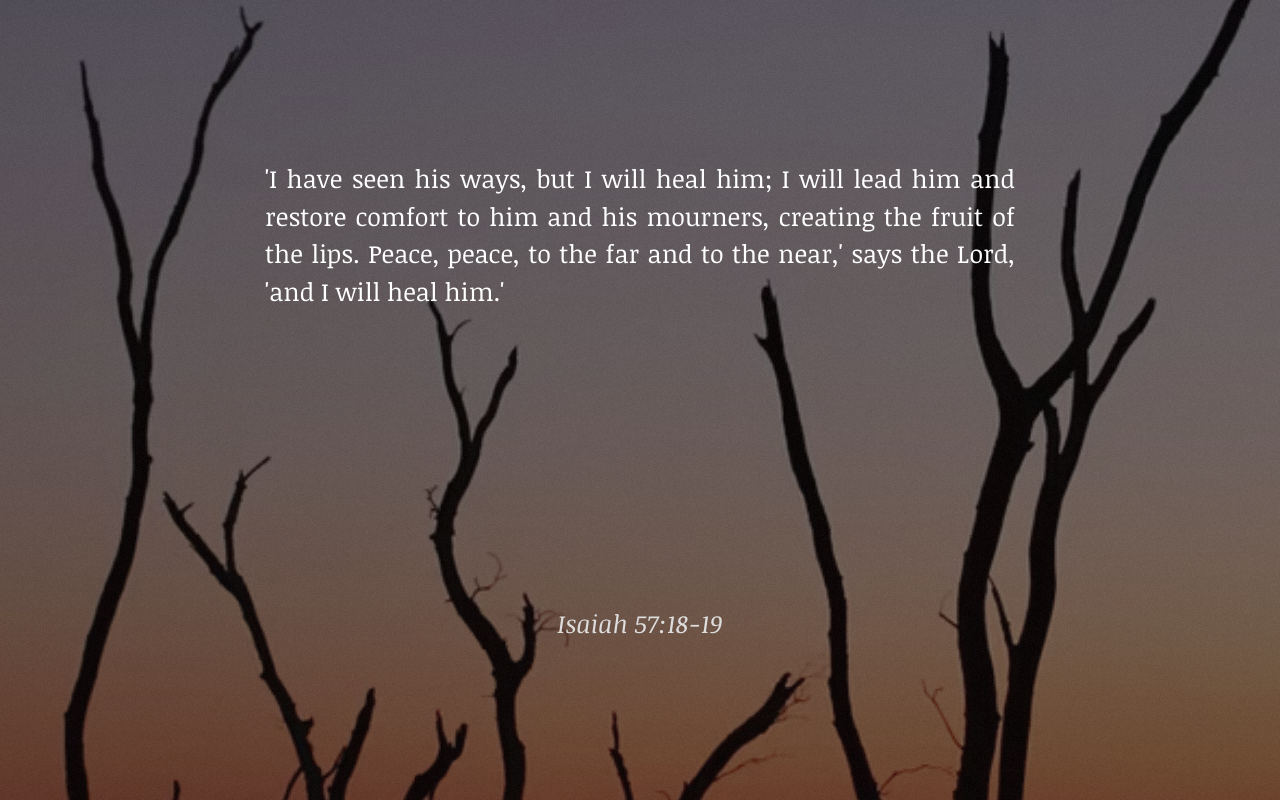
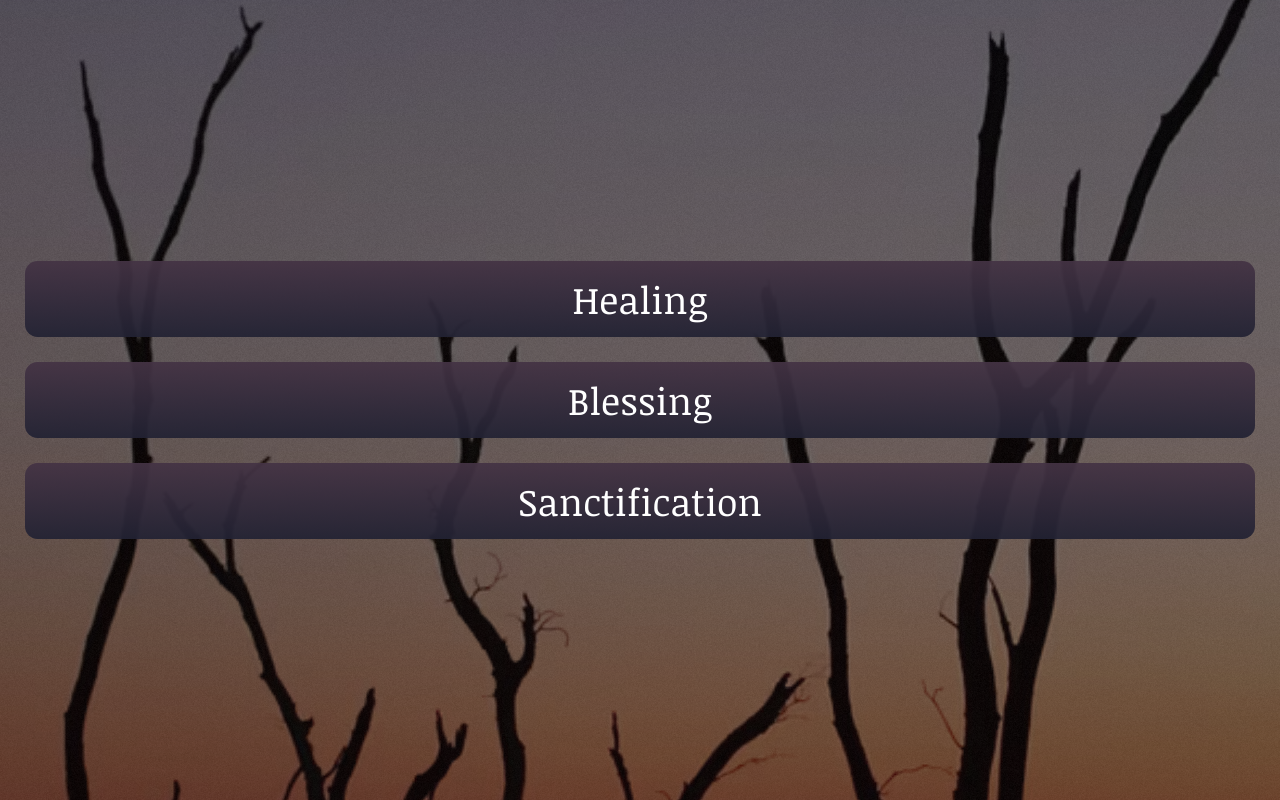
Before and after one commit to chrishulbert/divine-bible, a plain HTML site: page index.html in a window 1280 px wide. Drawn offline with Linux system fonts and the light colour scheme.

Commit message:
WIP choosing topics

```diff
--- a/index.html
+++ b/index.html
@@ -17,8 +17,12 @@
 <div class="dim"></div>
 
 <div class="outer">
-    <p id="text"></p>
-    <p id="location"></p>
+    <div id="verse">
+        <p id="text"></p>
+        <p id="location"></p>
+    </div>
+    <div id="topics">
+    </div>
 </div>
 
 <script src="main.js" type="module"></script>
--- a/main.css
+++ b/main.css
@@ -11,6 +11,9 @@ html, body {
     font-size: 25px;
     font-weight: var(--font-weight-normal);
     color: var(--color-white);
+}
+button {
+    font: inherit;
 }
 body {
     background: var(--background);
@@ -67,6 +70,32 @@ body {
     inset: 0;
     z-index: 4;
     display: flex;
+    align-items: stretch;
+    justify-content: stretch;
+}
+#topics {
+    flex: 1;
+    display: none;
+    flex-direction: column;
+    align-items: stretch;
+    justify-content: center;
+    padding: 1rem;
+    gap: 1rem;
+}
+button {
+    border: none;
+    padding: 0.5rem;
+    border-radius: 0.5rem;
+    font-size: 1.5rem;
+    background: linear-gradient(to bottom, #443344ee, #222233ee);
+    color: var(--color-white);
+}
+button:active {
+    opacity: 0.5;
+}
+#verse {
+    flex: 1;
+    display: none;
     flex-direction: column;
     align-items: center;
     justify-content: space-around;
--- a/main.js
+++ b/main.js
@@ -2,15 +2,48 @@ import * as verses from './verses.js';
 
 const images = 365;
 
+// Figure out today's index:
+const offsetMins = new Date().getTimezoneOffset();
+const nowSecsUtc = Date.now()/1000;
+const nowSecsLocal = nowSecsUtc - offsetMins*60; // Apply offset so you get a new verse at your midnight.
+const index = Math.floor(nowSecsLocal / (24 * 60 * 60));
+
 function main() {
-    const offsetMins = new Date().getTimezoneOffset();
-    const nowSecsUtc = Date.now()/1000;
-    const nowSecsLocal = nowSecsUtc - offsetMins*60; // Apply offset so you get a new verse at your midnight.
-    const index = Math.floor(nowSecsLocal / (24 * 60 * 60));
+    // Set photo:
     document.getElementById('photo').style.backgroundImage = `url(photos/${index % images}.avif)`;
-    const verse = verses.healing[index % verses.healing.length];
-    document.getElementById('location').textContent = verse.l;
-    document.getElementById('text').textContent = verse.t;
+
+    // Make topic buttons:
+    const topics = document.getElementById('topics');
+    for (const t of verses.topics) {
+        const b = document.createElement('button');
+        b.textContent = t.name;
+        b.addEventListener('touchstart', () => {}); // Otherwise active doesn't show.
+        b.addEventListener('click', () => {
+            window.location.hash = t.id;
+        })
+        topics.appendChild(b);
+    }
+
+    // Route to the selected topic:
+    routerInit();
 }
-
+function routerInit() {
+    routeToHash();
+    window.addEventListener('hashchange', onHashChange);
+}
+function onHashChange() {
+    routeToHash();
+}
+function routeToHash() {
+    const hash = window.location.hash.slice(1);
+    const topic = verses.topics.find(t => t.id === hash);
+    const hasTopic = !!topic;
+    document.getElementById('verse').style.display  = hasTopic ? 'flex' : 'none';
+    document.getElementById('topics').style.display = !hasTopic ? 'flex' : 'none';
+    if (topic) {
+        const verse = topic.verses[index % topic.verses.length];
+        document.getElementById('location').textContent = verse.l;
+        document.getElementById('text').textContent = verse.t;
+    }
+}
 main();
--- a/verses.js
+++ b/verses.js
@@ -1,6 +1,6 @@
 // TODO change to FBV.
 
-export const healing = [
+const healing = [
 { l: '1 Peter 2:24', t: "He himself bore our sins in his body on the tree, that we might die to sin and live to righteousness. By his wounds, you have been healed." },
 { l: '3 John 1:2', t: "Dear friend, I pray that you may enjoy good health and that all may go well with you" },
 { l: 'Acts 10:38', t: "God anointed Jesus of Nazareth with the Holy Spirit and power, and how he went around doing good and healing all who were under the power of the devil, because God was with him." },
@@ -81,3 +81,9 @@ export const healing = [
 { l: 'Psalm 6:2', t: "Have mercy on me, Lord, for I am faint; heal me, Lord, for my bones are in agony." },
 { l: 'Revelation 21:4', t: "He will wipe every tear from their eyes. There will be no more death or mourning or crying or pain, for the old order of things has passed away." },
 ];
+
+export const topics = [
+    { id: 'healing', name: 'Healing', verses: healing },
+    { id: 'blessing', name: 'Blessing', verses: healing },
+    { id: 'sanctification', name: 'Sanctification', verses: healing },
+];
```
